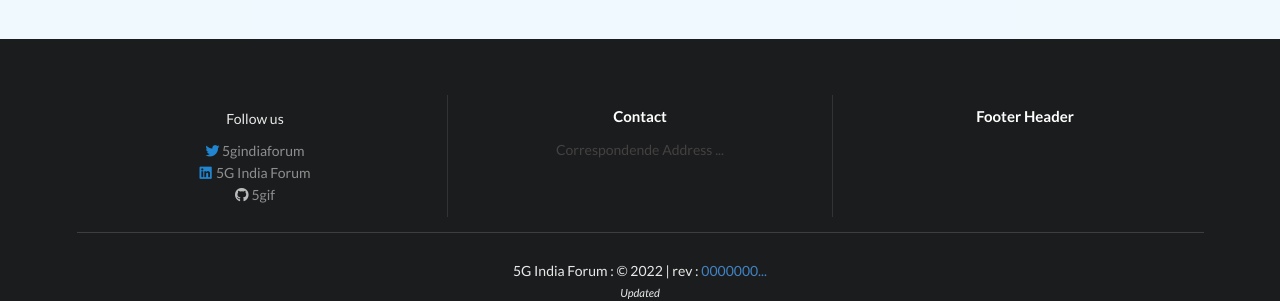
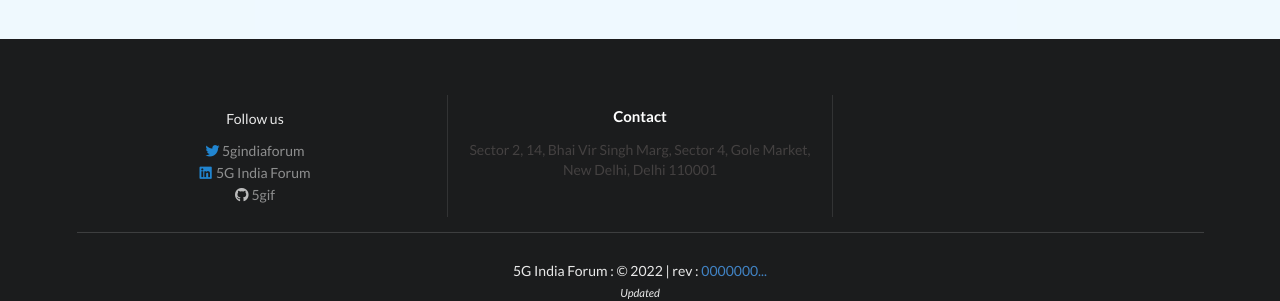
Before and after one commit to 5gif/beta, a Jekyll site: the page built from index.html, in a window 1280 px wide and 900 px high, scrolled down 3650 px. Shown: the part 527-828 px from the top of the window. Built offline with Jekyll 4.4.1, drawn with Linux system fonts in a browser that asks for light colours; nearby versions of some CDN libraries.

Commit message:
Update footer.html

```diff
--- a/_includes/footer.html
+++ b/_includes/footer.html
@@ -15,12 +15,12 @@
             <div class="column">
                 <h4 class="ui inverted  header">Contact</h4>
                 <span class="ui inverted " style="color: rgb(68, 65, 65);">
-                    Correspondende Address ...
+                    Sector 2, 14, Bhai Vir Singh Marg, Sector 4, Gole Market, New Delhi, Delhi 110001
                 </span>
             </div>
             <!-- <div class="column"> C </div> -->
             <div class="column">
-                <h4 class="ui inverted  header">Footer Header</h4>
+                <h4 class="ui inverted  header"></h4>
                 <span class="ui inverted " style="color: rgb(68, 65, 65);"> </span>
             </div>
 
```
